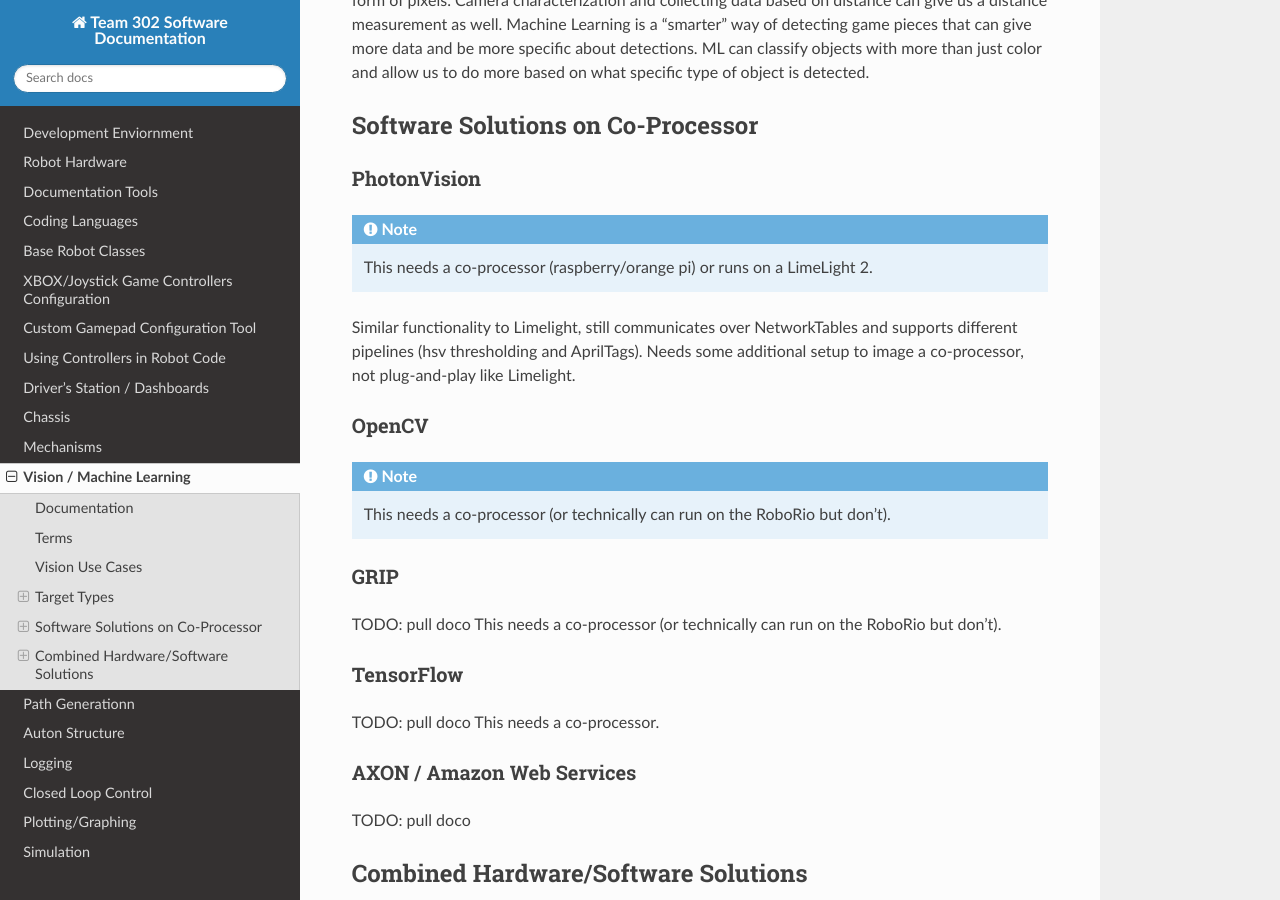
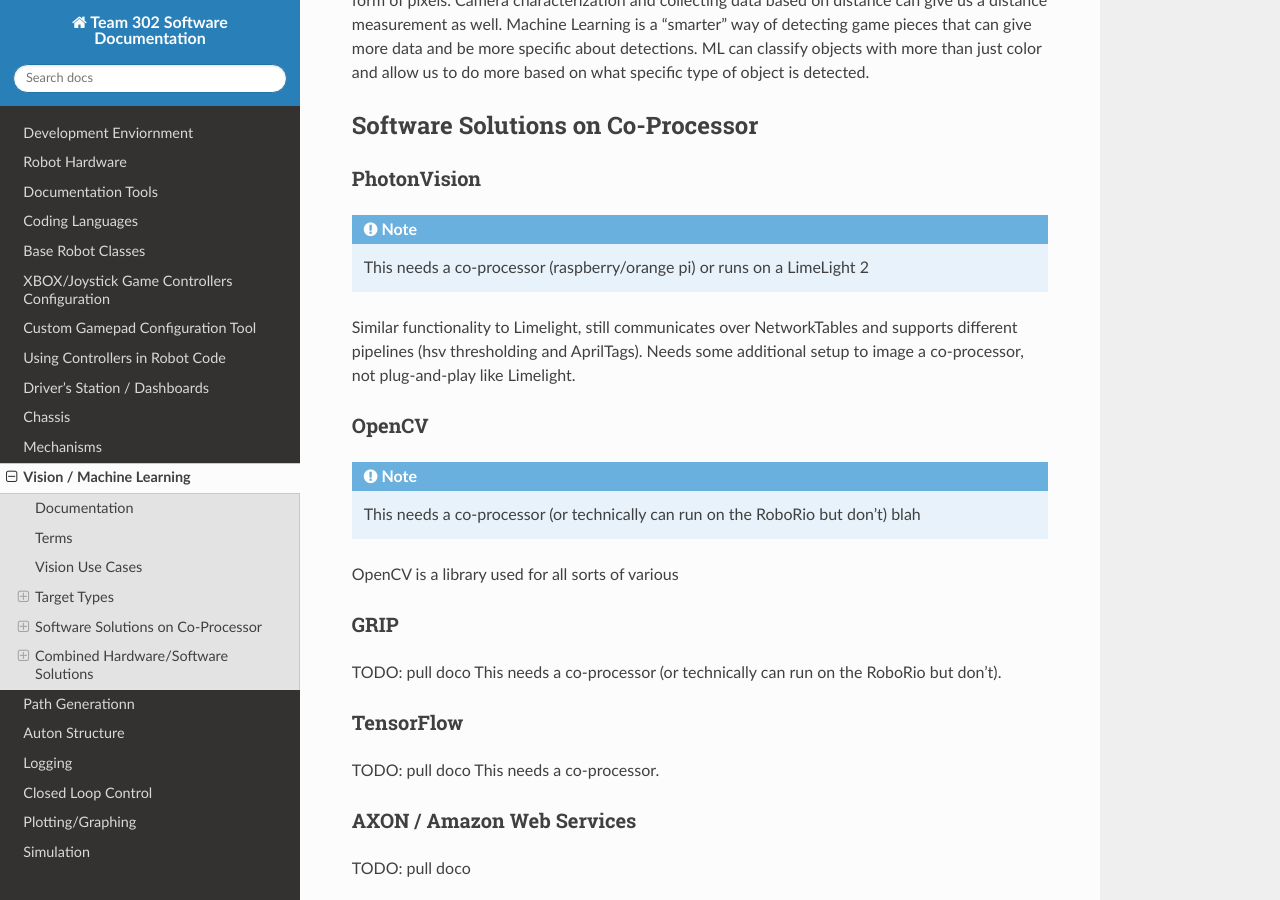
Before and after one commit to Team302/Team302Doco, a Sphinx documentation site: the page built from docs/vision.rst, in a window 1280 px wide and 900 px high, scrolled down 1608 px. Built offline with Sphinx 7.4.7 and the Read the Docs theme 2.0.0, drawn with Linux system fonts in a browser that asks for light colours.

Commit message:
Update vision.rst

```diff
--- a/docs/vision.rst
+++ b/docs/vision.rst
@@ -68,7 +68,8 @@
 
 PhotonVision
 -------------
-.. note:: This needs a co-processor (raspberry/orange pi) or runs on a LimeLight 2.
+.. note::   This needs a co-processor (raspberry/orange pi) or runs on a LimeLight 2
+
 
 Similar functionality to Limelight, still communicates over NetworkTables and supports different pipelines (hsv thresholding and AprilTags).
 Needs some additional setup to image a co-processor, not plug-and-play like Limelight.
@@ -77,7 +78,8 @@
 
 OpenCV
 --------
-.. note:: This needs a co-processor (or technically can run on the RoboRio but don't).
+.. note::   This needs a co-processor (or technically can run on the RoboRio but don't) blah
+OpenCV is a library used for all sorts of various
 
 GRIP
 -------
```
